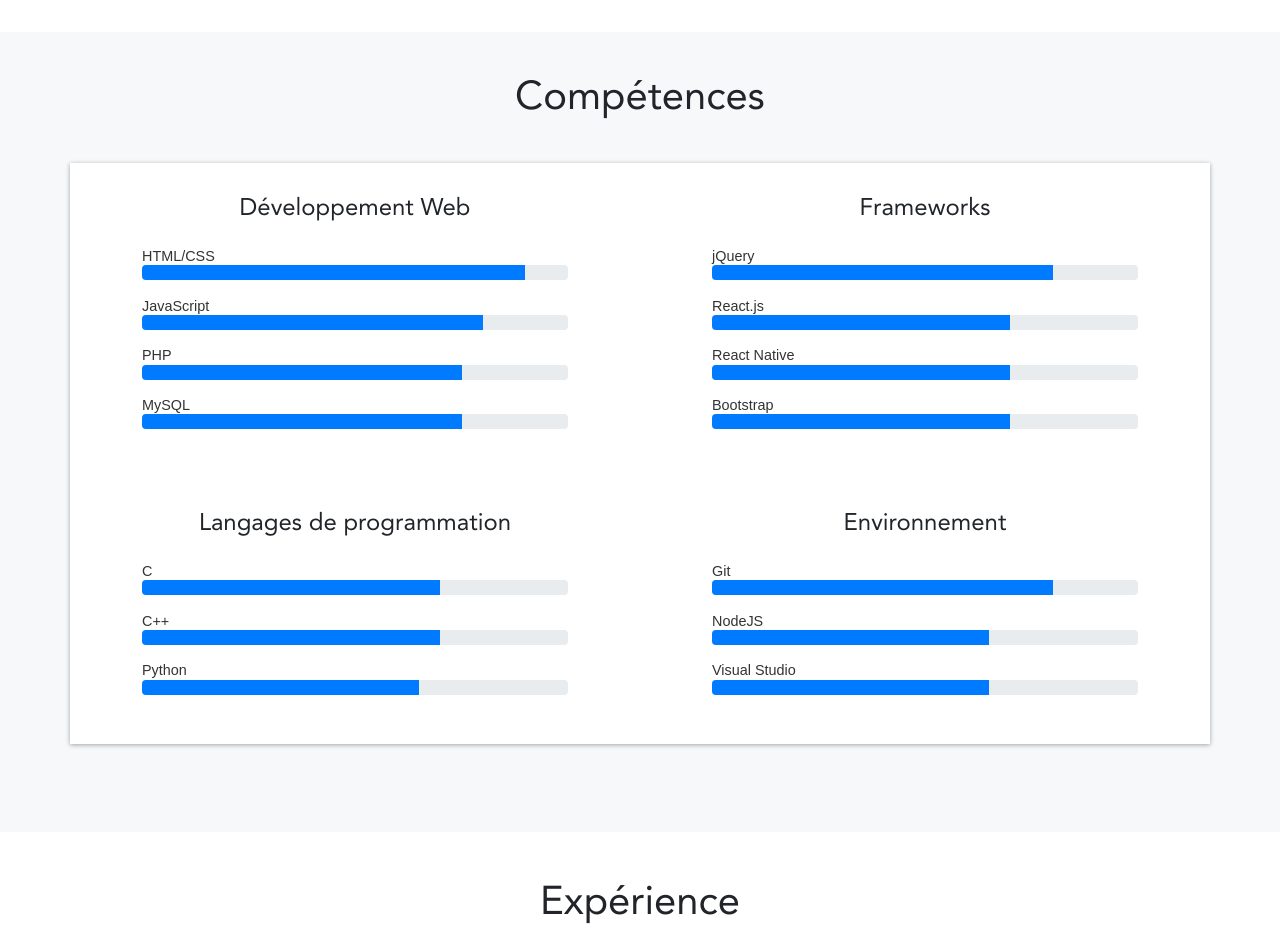
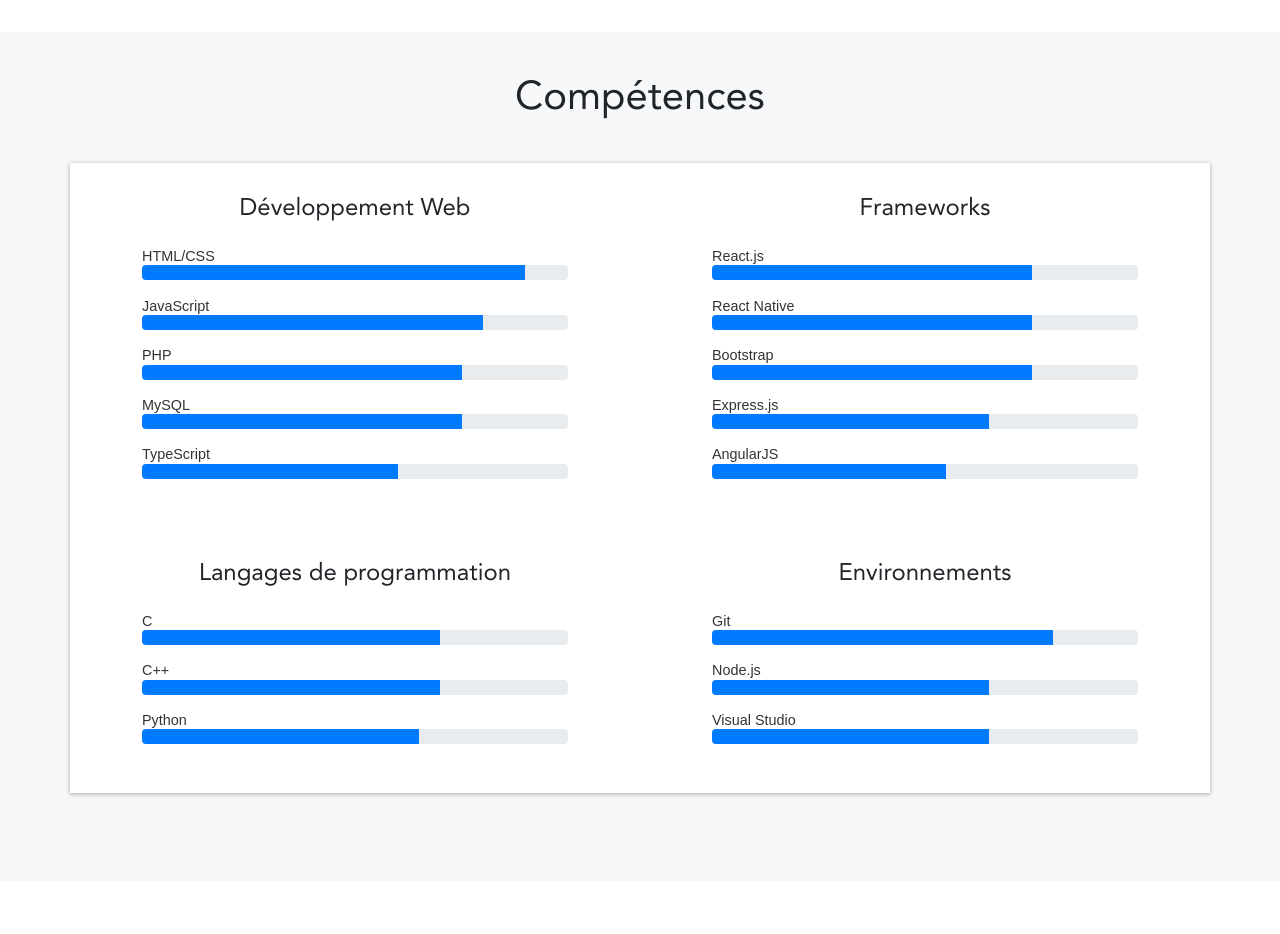
Before and after one commit to Stabien/Site_Perso, a PHP site: page / in a window 1280 px wide. Shown: the part 1030-1964 px from the top of the page. Run offline with PHP 8.4, Linux system fonts and the light colour scheme.

Commit message:
update competences

```diff
--- a/index.php
+++ b/index.php
@@ -91,32 +91,44 @@
                                     aria-valuemin="0" aria-valuemax="100"></div>
                                 </div>
                             </li>
+                            <li>TypeScript
+                                <div class="progress">
+                                    <div class="progress-bar" role="progressbar" aria-valuenow="60"
+                                    aria-valuemin="0" aria-valuemax="100"></div>
+                                </div>
+                            </li>
                         </ul>
                     </div>
                     <div class="col-lg">
                         <h3>Frameworks</h3>
                         <ul>
-                            <li><span>jQuery</span>
-                                <div class="progress">
-                                    <div class="progress-bar" role="progressbar" aria-valuenow="80"
-                                    aria-valuemin="0" aria-valuemax="100"></div>
-                                </div>
-                            </li>
                             <li>React.js
                                 <div class="progress">
-                                    <div class="progress-bar" role="progressbar" aria-valuenow="70"
+                                    <div class="progress-bar" role="progressbar" aria-valuenow="75"
                                     aria-valuemin="0" aria-valuemax="100"></div>
                                 </div>
                             </li>
                             <li>React Native
                                 <div class="progress">
-                                    <div class="progress-bar" role="progressbar" aria-valuenow="70"
+                                    <div class="progress-bar" role="progressbar" aria-valuenow="75"
                                     aria-valuemin="0" aria-valuemax="100"></div>
                                 </div>
                             </li>
                             <li>Bootstrap
                                 <div class="progress">
-                                    <div class="progress-bar" role="progressbar" aria-valuenow="70"
+                                    <div class="progress-bar" role="progressbar" aria-valuenow="75"
+                                    aria-valuemin="0" aria-valuemax="100"></div>
+                                </div>
+                            </li>
+                            <li>Express.js
+                                <div class="progress">
+                                    <div class="progress-bar" role="progressbar" aria-valuenow="65"
+                                    aria-valuemin="0" aria-valuemax="100"></div>
+                                </div>
+                            </li>
+                            <li>AngularJS
+                                <div class="progress">
+                                    <div class="progress-bar" role="progressbar" aria-valuenow="55"
                                     aria-valuemin="0" aria-valuemax="100"></div>
                                 </div>
                             </li>
@@ -148,7 +160,7 @@
                         </ul>
                     </div>
                     <div class="col-lg">
-                        <h3>Environnement</h3>
+                        <h3>Environnements</h3>
                         <ul>
                             <li>Git
                                 <div class="progress">
@@ -156,7 +168,7 @@
                                     aria-valuemin="0" aria-valuemax="100"></div>
                                 </div>
                             </li>
-                            <li>NodeJS
+                            <li>Node.js
                                 <div class="progress">
                                     <div class="progress-bar" role="progressbar" aria-valuenow="65"
                                     aria-valuemin="0" aria-valuemax="100"></div>
@@ -245,7 +257,7 @@
                         <li>Bootstrap</li>
                     </ul>
                 </a>
-                <a href="https://www.github.com/stabien/ppe" class="projets-content"
+                <a href="https://www.github.com/stabien/cyaba" class="projets-content"
                 data-aos="zoom-in" data-aos-delay="200" data-aos-duration="1500"
                 data-aos-anchor-placement="top-bottom" target="_blank">
                     <div class="miniature-container">
```
Also changed, not shown: 1 other file.
